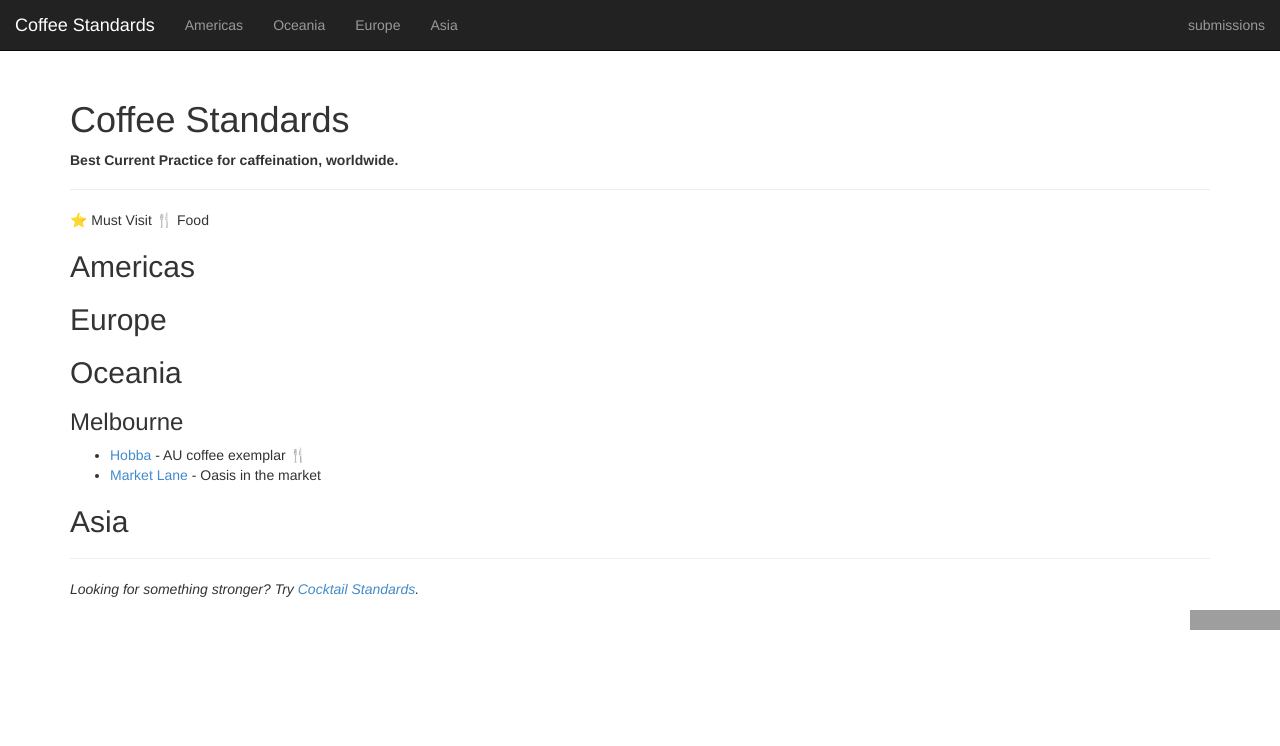
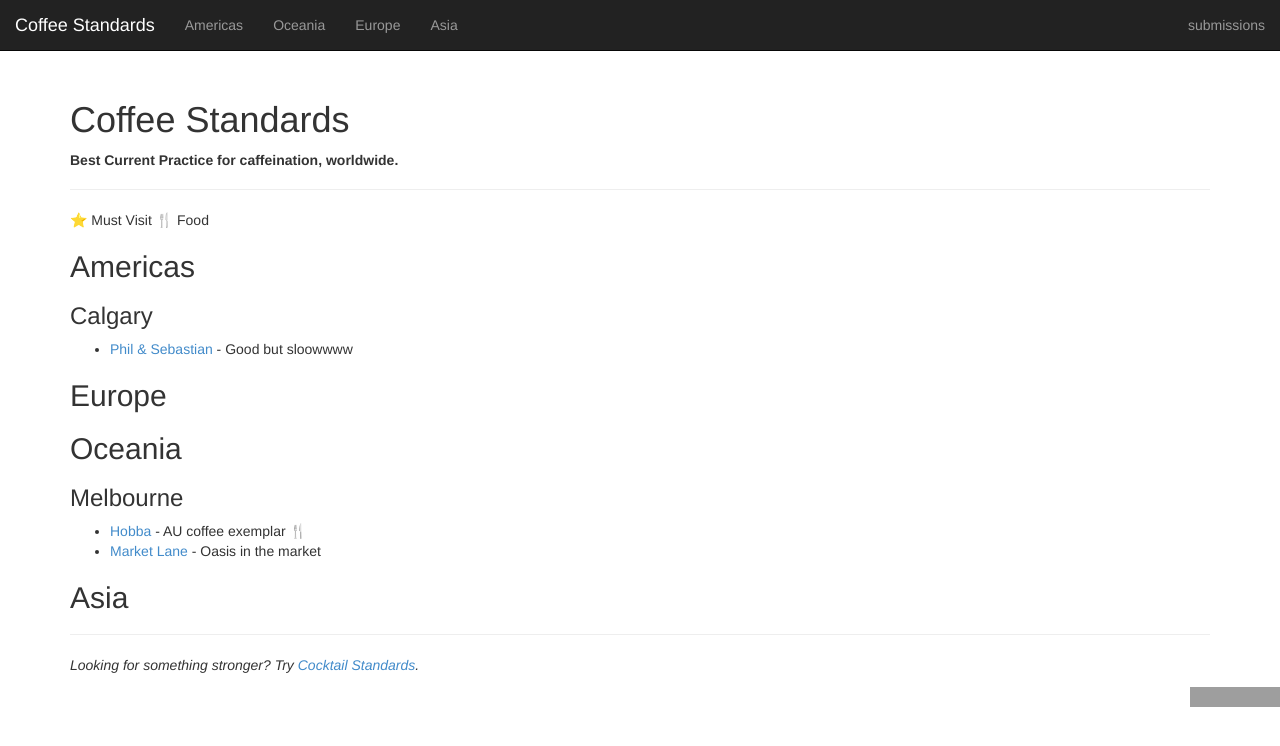
Before and after one commit to nrooney/coffeestandards.github.io, a Jekyll site: the page built from index.md, in a window 1280 px wide. Shown: the top 746 px of the page. Built offline with Jekyll 4.4.1, drawn with Linux system fonts in a browser that asks for light colours; grey boxes are pictures that could not be loaded.

Commit message:
add Phil & Sebastian

```diff
--- a/index.md
+++ b/index.md
@@ -11,6 +11,9 @@ show_nav: true
 
 ## Americas
 
+### Calgary
+
+* [Phil & Sebastian](https://www.philsebastian.com) - Good but sloowwww
 
 
 ## Europe
```
